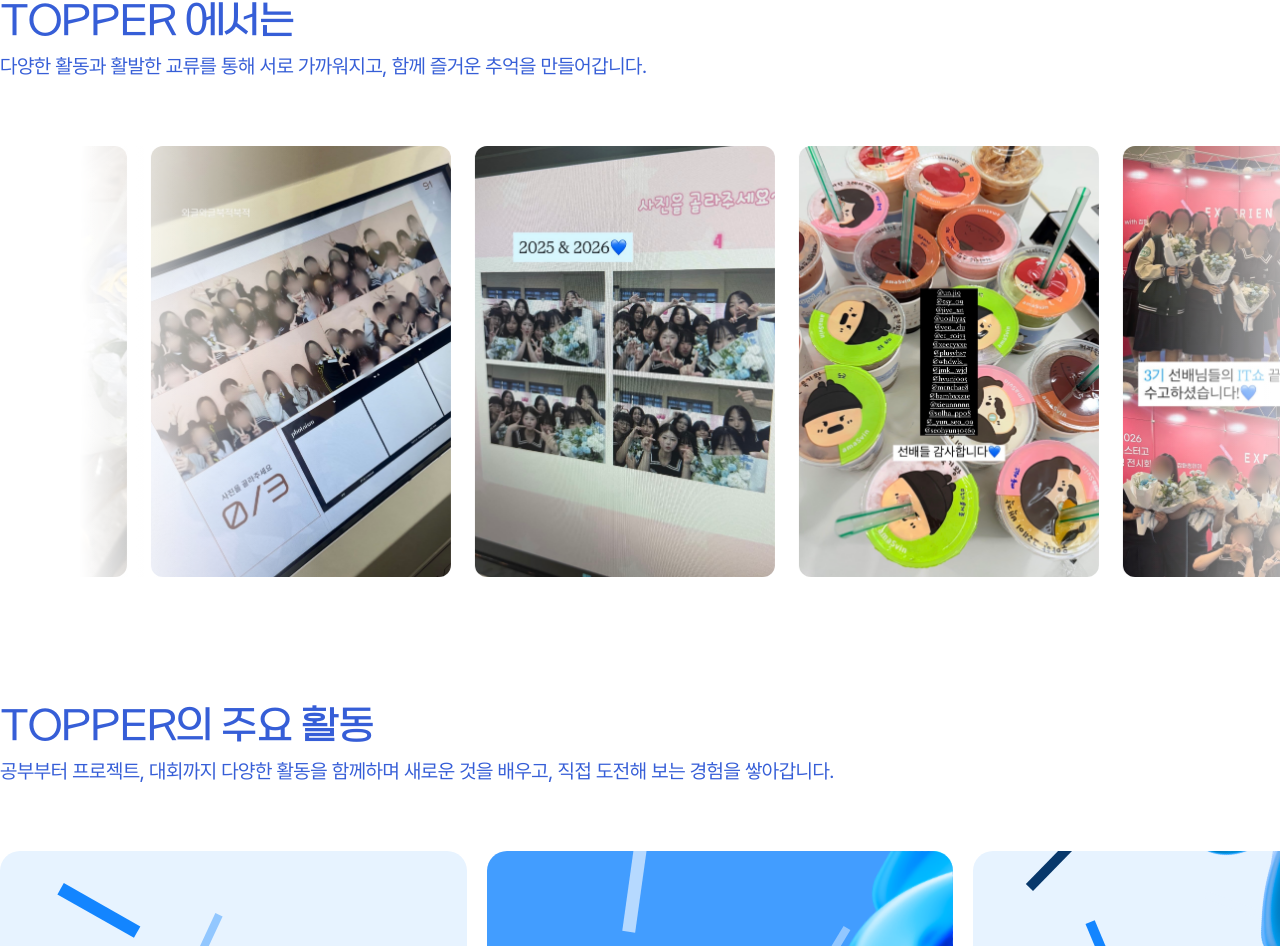
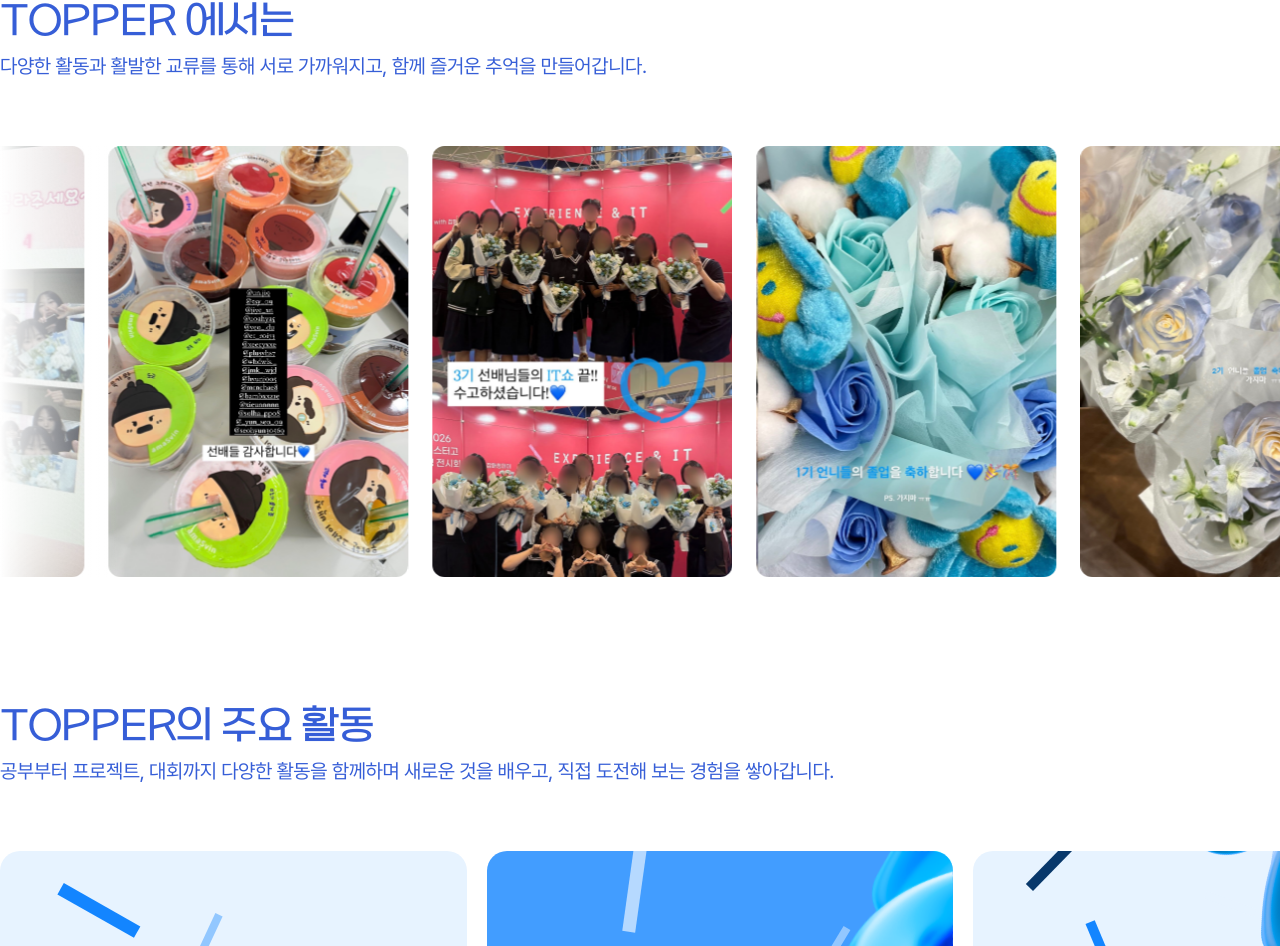
Before and after one commit to TOPPER-mirim/2027_Topper_WebSite, a React (Vite) app: page / in a window 1280 px wide. Shown: the part 2185-3131 px from the top of the page. Built offline with nearby package versions, Linux system fonts and the light colour scheme.

Commit message:
feat: TOPPER 에서는 갤러리를 4장씩 한 칸씩 이동하도록 변경

```diff
--- a/src/components/main/ActivityGallery.jsx
+++ b/src/components/main/ActivityGallery.jsx
@@ -1,3 +1,4 @@
+import { useEffect, useState } from 'react'
 import SectionTitle from '../common/SectionTitle'
 import g1 from '../../assets/gallery/gallery-1.jpg'
 import g2 from '../../assets/gallery/gallery-2.jpg'
@@ -8,13 +9,41 @@ import g6 from '../../assets/gallery/gallery-6.jpg'
 import './MainSections.css'
 
 const PHOTOS = [g1, g2, g3, g4, g5, g6]
+const VISIBLE = 6 // 1440 영역에 걸치는 카드 수: 온전한 4장 + 좌우 60px씩 잘린 2장 (Figma 기준)
+const INTERVAL = 3000 // 한 칸 이동 간격(ms)
 
 /**
- * TOPPER 에서는: 300×431 사진 카드(간격 24px)가 가로로 흐르는 marquee.
- * 두 벌을 이어 붙여 끊김 없이 반복하며, 좌우 끝은 흰색으로 페이드된다.
- * 호버 시 일시정지, 동작 줄이기 설정 시 정지.
+ * TOPPER 에서는: 300×431 사진 카드(간격 24px)를 1440 영역에 4개씩(좌우 끝은 잘려 페이드) 보여주고,
+ * 일정 시간마다 한 칸씩 왼쪽으로 이동한다. 끝에 닿으면 앞쪽 카드를 이어 붙여 끊김 없이 반복한다.
+ * 동작 줄이기 설정 시 자동 이동 없음.
  */
 export default function ActivityGallery({ photos = PHOTOS }) {
+  const count = photos.length
+  const [index, setIndex] = useState(0)
+  const [animate, setAnimate] = useState(true)
+
+  // 뒤에 앞쪽 VISIBLE장을 복제해 이어 붙인다 (index === count 가 되면 0으로 순간 이동)
+  const items = [...photos, ...photos.slice(0, VISIBLE)]
+
+  useEffect(() => {
+    const reduce = window.matchMedia('(prefers-reduced-motion: reduce)').matches
+    if (reduce || count < VISIBLE) return
+    const id = setInterval(() => {
+      setAnimate(true)
+      setIndex((i) => i + 1)
+    }, INTERVAL)
+    return () => clearInterval(id)
+  }, [count])
+
+  const handleTransitionEnd = () => {
+    if (index >= count) {
+      setAnimate(false)
+      setIndex(0)
+      // 순간 이동 후 다음 프레임부터 다시 애니메이션 허용
+      requestAnimationFrame(() => requestAnimationFrame(() => setAnimate(true)))
+    }
+  }
+
   return (
     <section className="main-section">
       <SectionTitle
@@ -23,17 +52,21 @@ export default function ActivityGallery({ photos = PHOTOS }) {
         description="다양한 활동과 활발한 교류를 통해 서로 가까워지고, 함께 즐거운 추억을 만들어갑니다."
       />
       <div className="gallery">
-        <div className="gallery__track">
-          {[0, 1].map((copy) => (
-            <ul className="gallery__list" key={copy} aria-hidden={copy === 1}>
-              {photos.map((src, i) => (
-                <li className="gallery__card" key={i}>
-                  <img src={src} alt="" draggable="false" />
-                </li>
-              ))}
-            </ul>
+        <ul
+          className="gallery__track"
+          style={{
+            // 첫 카드가 x=-240에서 시작(Figma) → 온전한 카드는 x=84부터 4장
+            transform: `translateX(calc(-240px - ${index} * 324px))`,
+            transition: animate ? undefined : 'none',
+          }}
+          onTransitionEnd={handleTransitionEnd}
+        >
+          {items.map((src, i) => (
+            <li className="gallery__card" key={i} aria-hidden={i >= count}>
+              <img src={src} alt="" draggable="false" />
+            </li>
           ))}
-        </div>
+        </ul>
         <div className="gallery__fade gallery__fade--left" />
         <div className="gallery__fade gallery__fade--right" />
       </div>
--- a/src/components/main/MainSections.css
+++ b/src/components/main/MainSections.css
@@ -112,28 +112,36 @@
   transform: rotate(180deg);
 }
 
-/* ===== TOPPER 에서는 (marquee) ===== */
+/* ===== TOPPER 에서는 (한 화면 4장, 한 칸씩 이동) ===== */
 .gallery {
   position: relative;
-  /* 화면 전체 폭으로 확장 */
-  width: 100vw;
-  margin-left: calc(50% - 50vw);
+  width: var(--container-width);
+  margin: 0 auto;
   overflow: hidden;
+}
+/* 좌우 끝 페이드 (Figma Rectangle 72/73) */
+.gallery__fade {
+  position: absolute;
+  top: 0;
+  bottom: 0;
+  width: 120px;
+  pointer-events: none;
+}
+.gallery__fade--left {
+  left: 0;
+  background: linear-gradient(90deg, #fff, rgba(255, 255, 255, 0));
+}
+.gallery__fade--right {
+  right: 0;
+  background: linear-gradient(270deg, #fff, rgba(255, 255, 255, 0));
 }
 .gallery__track {
   display: flex;
-  width: max-content;
-  animation: gallery-flow 40s linear infinite;
-}
-.gallery:hover .gallery__track {
-  animation-play-state: paused;
-}
-.gallery__list {
-  display: flex;
   gap: 24px;
-  padding: 0 24px 0 0;
   margin: 0;
+  padding: 0;
   list-style: none;
+  transition: transform 0.6s ease;
 }
 .gallery__card {
   flex: 0 0 300px;
@@ -147,29 +155,9 @@
   height: 100%;
   object-fit: cover;
 }
-.gallery__fade {
-  position: absolute;
-  top: 0;
-  bottom: 0;
-  width: 240px;
-  pointer-events: none;
-}
-.gallery__fade--left {
-  left: 0;
-  background: linear-gradient(90deg, #fff, rgba(255, 255, 255, 0));
-}
-.gallery__fade--right {
-  right: 0;
-  background: linear-gradient(270deg, #fff, rgba(255, 255, 255, 0));
-}
-@keyframes gallery-flow {
-  to {
-    transform: translateX(-50%);
-  }
-}
 @media (prefers-reduced-motion: reduce) {
   .gallery__track {
-    animation: none;
+    transition: none;
   }
 }
 
```
